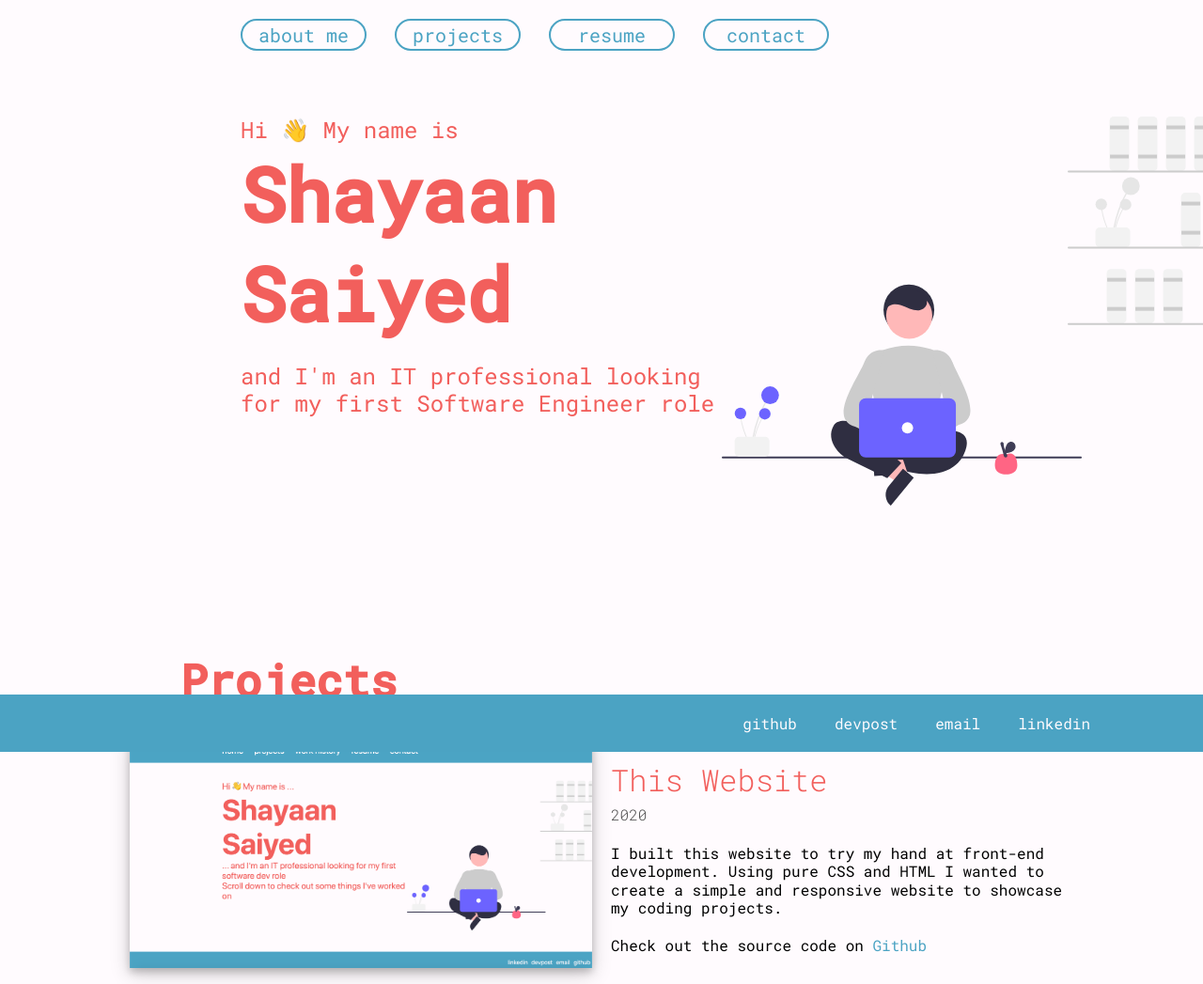
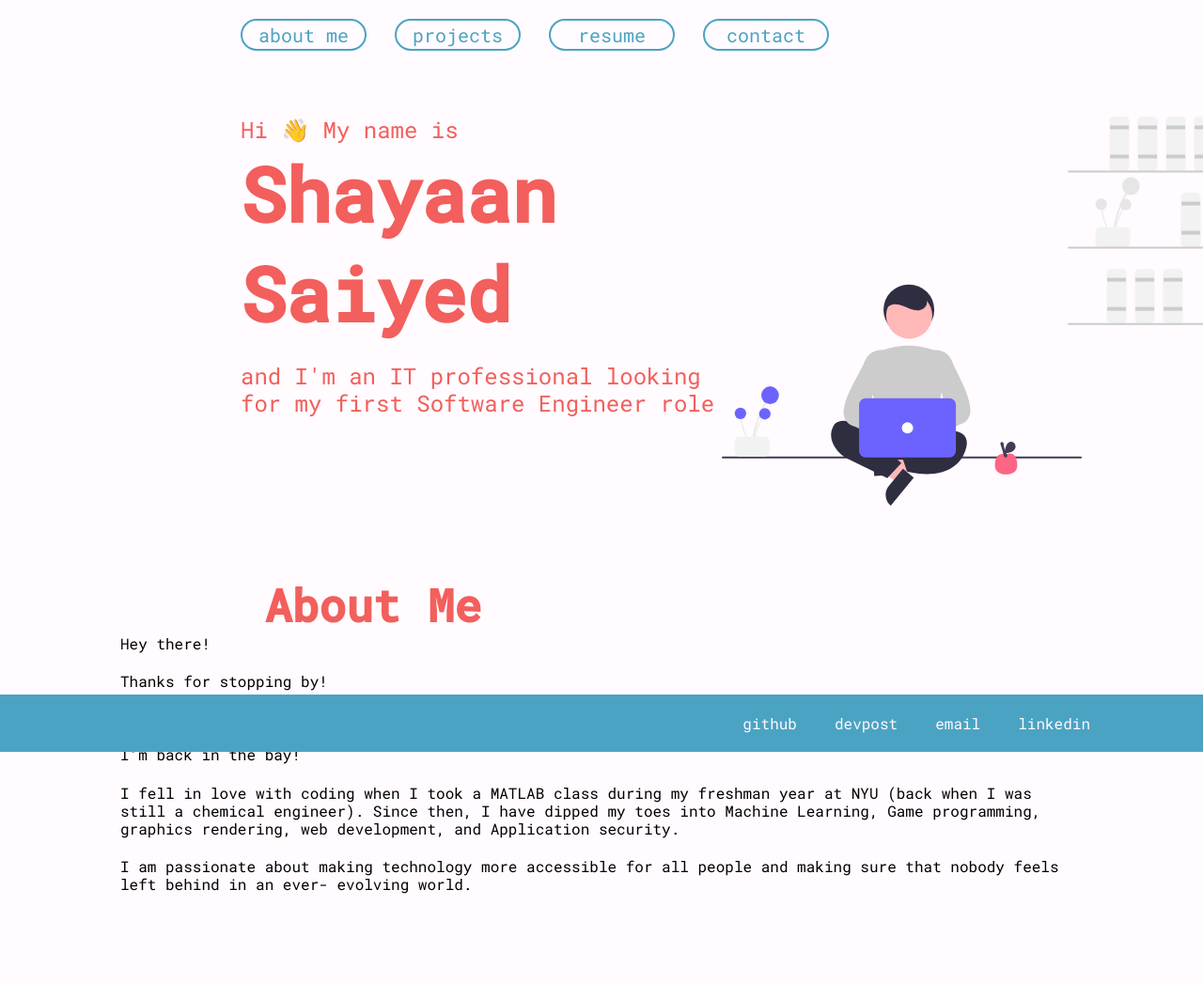
Before and after one commit to shayaansaiyed/shayaansaiyed.github.io, a website: page index.html in a window 1280 px wide. Shown: the top 1047 px of the page at 94% size. Drawn offline with Linux system fonts and the light colour scheme.

Commit message:
added About Me Section

```diff
--- a/index.html
+++ b/index.html
@@ -19,7 +19,7 @@
 <nav>
   <ul class="navbar flex-container">
     <li class="nav-item">
-      <a href="">about me</a>
+      <a href="#about-me-section">about me</a>
     </li>
      <li class="nav-item">
       <a href="#project-section">projects</a>
@@ -47,7 +47,27 @@
     </div>
 </main>
 
-<!-- TODO: Add about me blurb -->
+<main class="about-me-section">
+  <h2 class="section-title" id="about-me-section">About Me</h2>
+  <section class="about-me-blurb">
+    <p>Hey there!</p><br>
+    <p>Thanks for stopping by!</p><br>
+    <p>My name is Shayaan. I was born in Pakistan 🇵🇰, moved to the
+      Bay Area 🌉 when I was 13, went to NY 🗽 to attend <em style="color: purple; font-style: normal">New York University</em>
+      and get my degree in Computer Science, took a detour
+      to LA ☀️ for work and now I’m back in the bay!</p><br>
+    <p>I fell in love with coding when I took a MATLAB class during my
+      freshman year at NYU (back when I was still a chemical engineer).
+      Since then, I have dipped my toes into Machine Learning, Game
+      programming, graphics rendering, web development, and Application
+      security.
+  </p><br>
+  <p>I am passionate about making technology more accessible for all
+      people and making sure that nobody feels left behind in an ever-
+      evolving world. </p><br>
+
+  </section>
+</main>
 
 <main class="project-section">
   <h2 class="section-title" id="project-section">Projects</h2>
--- a/style.css
+++ b/style.css
@@ -109,6 +109,10 @@ main.flex-container{
     margin: 0;
 }
 
+/* -------- ABOUT ME STYLING ------- */
+.about-me-section{
+    padding: 20px 10%;
+}
 
 /* -------- FOOTER STYLING ------- */
 
```
